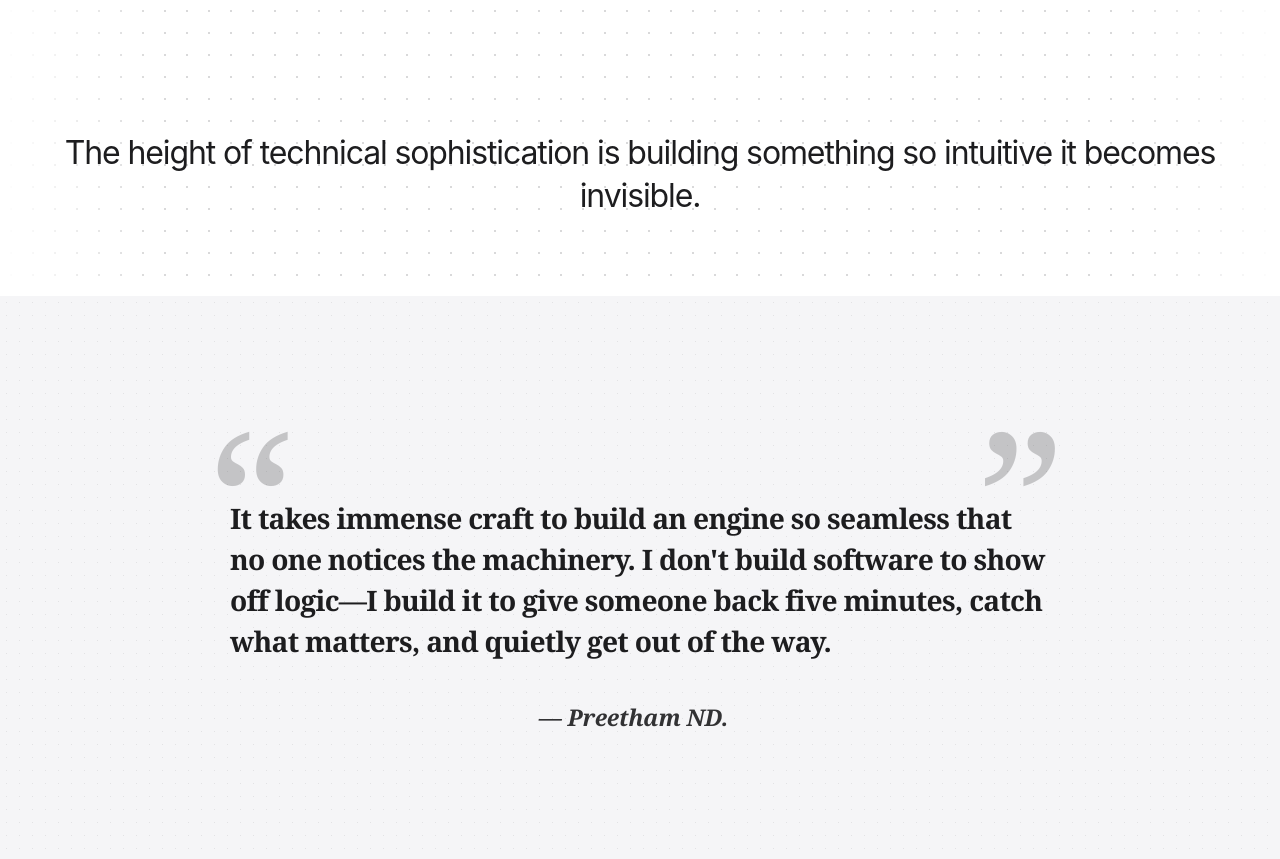
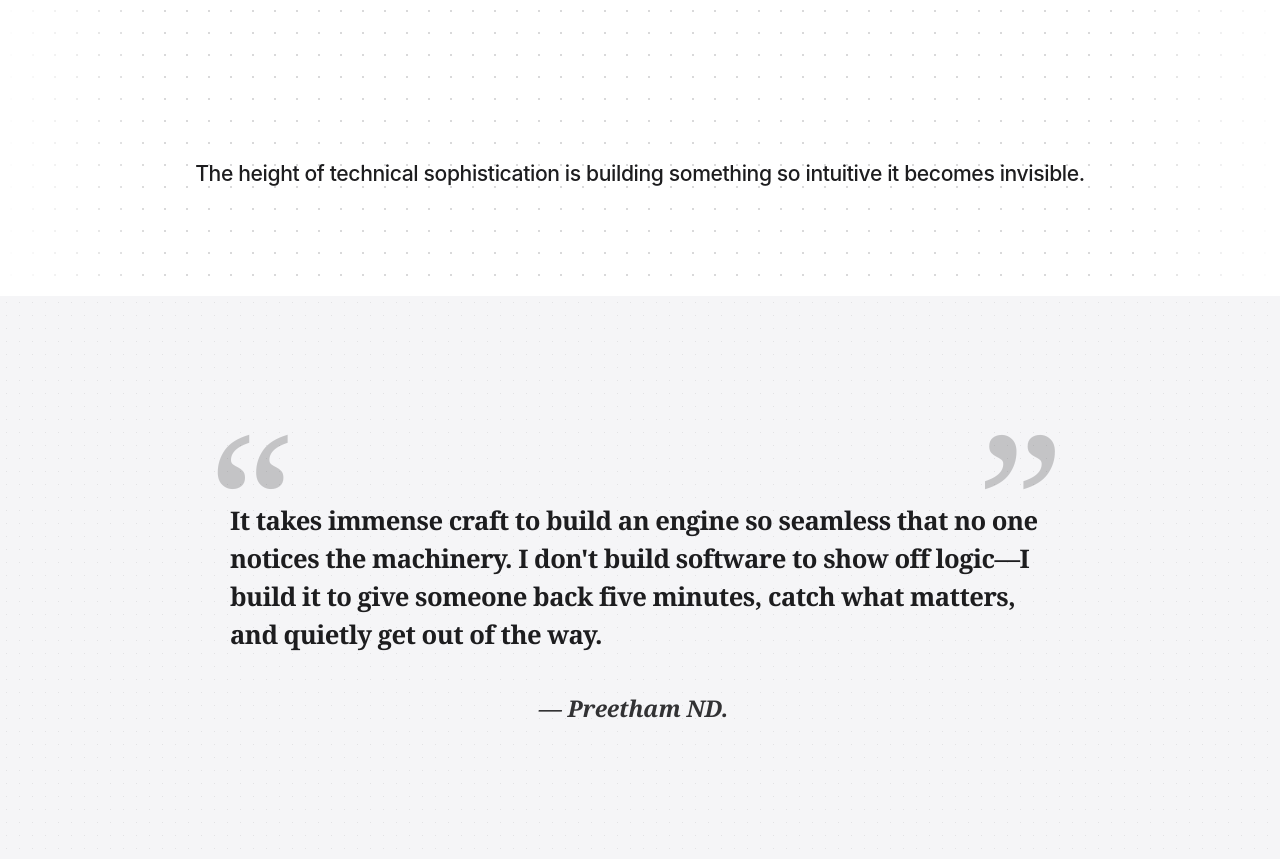
Before and after one commit to Preethamnd1998/Preethamnd1998.github.io, a website: page index.html in a window 1280 px wide. Shown: the part 440-1299 px from the top of the page. Drawn offline with Linux system fonts and the light colour scheme; animation ran at ten frames a second.

Commit message:
Style Humanize manifesto subtitle and quote

```diff
--- a/assets/css/site.css
+++ b/assets/css/site.css
@@ -957,3 +957,21 @@ main > .humanize-intro {
   clip-path:none;
   animation:none;
 }
+
+
+/* Humanize manifesto copy hierarchy */
+.humanize-tagline {
+  max-width: min(100%, 980px);
+  font-size: clamp(1.05rem, 1.65vw, 1.45rem);
+  line-height: 1.45;
+  font-weight: 500;
+  letter-spacing: -0.018em;
+  text-wrap: balance;
+}
+.humanize-quote blockquote p {
+  font-size: clamp(1.25rem, 2vw, 1.7rem);
+  line-height: 1.48;
+  font-weight: 400;
+  letter-spacing: -0.02em;
+  text-wrap: pretty;
+}
```
